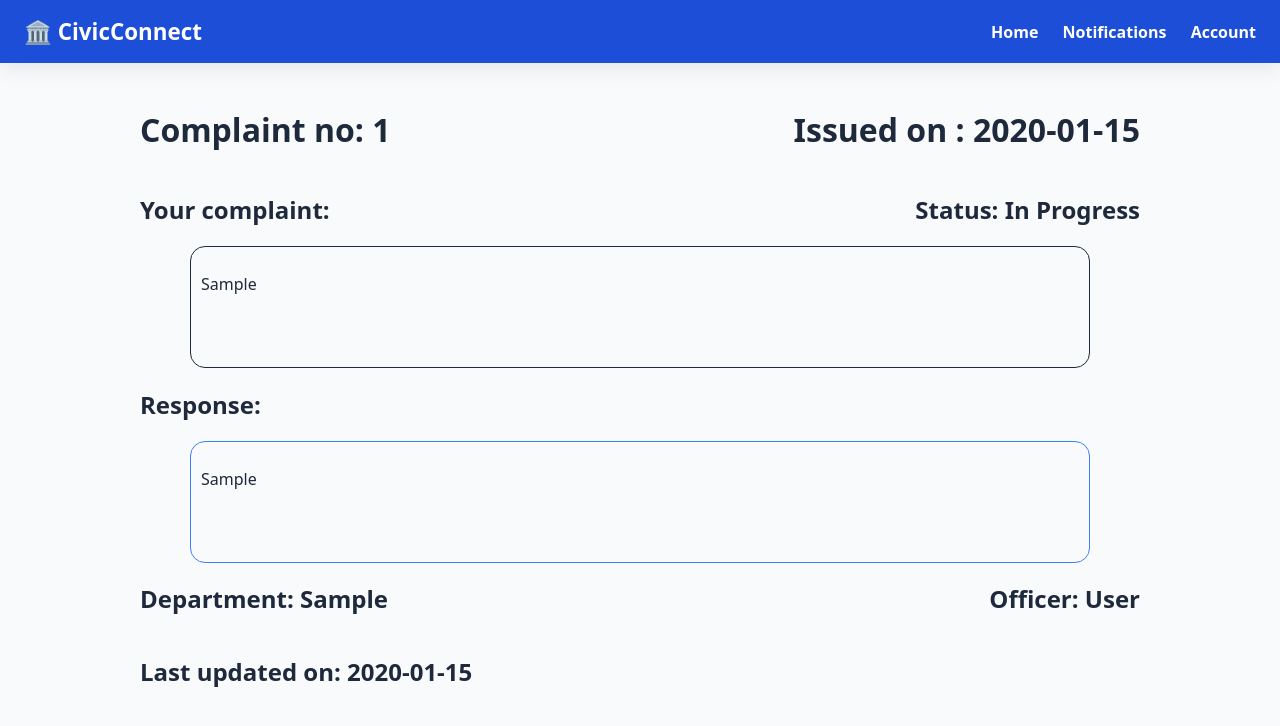
After one commit to karthik4j/CivicConnect, a Flask app: page /complaints/1 in a window 1280 px wide. The commit adds this page. Shown: the top 726 px of the page. Run offline with Flask 3, Linux system fonts and the light colour scheme; tables that the repository leaves empty hold one stand-in row (values such as "Sample post").

Commit message:
Users can see now the status of their complaint with timeline

```diff
--- a/app.py
+++ b/app.py
@@ -142,9 +142,58 @@ def my_complaints():
 
     return render_template('my_complaints.html', querry=result)
 
+
+#todo need to make the webiste here.
+@app.route('/complaints/<id>')
+def view_detailed_complaints_usr(id):
+    res =conn.execute("""SELECT
+c.dof AS complaint_date,
+    c.complaint,
+    c.status AS complaint_status,
+    r.msg AS admin_response,
+    a.dept AS admin_department,
+    a.fullname AS admin_name,
+    r.date_of_change AS response_date
+FROM complaints c
+LEFT JOIN (
+    SELECT res.*
+    FROM resolution res
+    INNER JOIN (
+        SELECT comp_id, MAX(date_of_change) AS latest_date
+        FROM resolution
+        GROUP BY comp_id
+    ) latest_res
+    ON res.comp_id = latest_res.comp_id AND res.date_of_change = latest_res.latest_date
+) r ON c.comp_id = r.comp_id
+LEFT JOIN admin a ON r.admin_id = a.id
+WHERE c.comp_id = ?;
+""", (id,))
+
+# fetch result
+    result = res.fetchone()
+
+    """
+    if result:
+        print("Complaint Date:", result[0])
+        print("Complaint:", result[1])
+        print("Status:", result[2])
+        print("Admin Response:", result[3])
+        print("Admin Department:", result[4])
+        print("Admin Name:", result[5])
+        print("Response Date:", result[6])
+    else:
+        print("No complaint found for that ID.")
+    """
+    return render_template('view_detailed_complaints_user.html',complaint_id=id,issue_date=result[0],status=result[2],complaint=result[1],response=result[3],dept=result[4],officer_name=result[5],updated_date=result[6])
+
 @app.route('/complaint_status')
 def complaint_status():
-  return render_template('complaint_status.html')
+
+  logged_in_usr_id = request.cookies.get('id')
+  res = conn.execute('SELECT comp_id, dof, complaint, status FROM complaints WHERE id = ?',(logged_in_usr_id, ))
+  res = res.fetchall()
+
+  return render_template('complaint_status.html',complaints=res)
 
 @app.route('/login', methods=['POST'])
 def login():
--- /dev/null
+++ b/templates/view_detailed_complaints_user.html
@@ -0,0 +1,140 @@
+<!DOCTYPE html>
+<html lang="en">
+<head>
+  <meta charset="UTF-8">
+  <meta name="viewport" content="width=device-width, initial-scale=1.0">
+  <title>My Complaints – CivicConnect</title>
+  <style>
+    :root {
+      --bg: #F8FAFC;
+      --surface: #FFFFFF;
+      --primary: #1D4ED8;
+      --primary-2: #3B82F6;
+      --text: #1E293B;
+      --muted: #64748B;
+      --border: #E2E8F0;
+      --shadow: 0 6px 20px rgba(2, 6, 23, .08);
+      --radius: 12px;
+    }
+
+    body {
+      margin: 0;
+      font-family: system-ui, -apple-system, Segoe UI, Roboto, sans-serif;
+      background: var(--bg);
+      color: var(--text);
+    }
+
+    header {
+      background: var(--primary);
+      color: #fff;
+      padding: 16px 24px;
+      display: flex;
+      justify-content: space-between;
+      align-items: center;
+      box-shadow: var(--shadow);
+    }
+
+    header h1 {
+      margin: 0;
+      font-size: 1.4rem;
+    }
+
+    nav a {
+      color: #fff;
+      margin-left: 20px;
+      text-decoration: none;
+      font-weight: 600;
+    }
+
+    nav a:hover {
+      text-decoration: underline;
+    }
+
+    .container {
+      max-width: 1000px;
+      margin: 24px auto;
+      padding: 0 16px;
+    }
+
+    .row-align
+    {
+      display: flex;
+      flex-direction: row;
+      justify-content: space-between;
+      align-items:center;
+    }
+
+    .complaint-box
+    {
+      height: 120px;
+      width:100;
+      margin-left:50px;
+      margin-right: 50px;
+      border-style: solid;
+      border-width: 1px;
+      border-radius: 15px;
+    }
+
+    .complaint-box p
+    {
+      padding:10px;
+    }
+  </style>
+</head>
+<body>
+  <!-- Header -->
+  <header>
+    <h1>🏛️ CivicConnect</h1>
+    <nav>
+      <a href="{{ url_for('home') }}">Home</a>
+      <a href="{{ url_for('get_notifications_all') }}">Notifications</a>
+      <a href="{{ url_for('account_page') }}">Account</a>
+    </nav>
+  </header>
+
+  <!-- Page Content -->
+  <main class="container">
+
+    <div class="row-align">
+      <h1>Complaint no: {{complaint_id}}</h1>
+      <h1>Issued on : {{issue_date}}</h1>
+    </div>
+
+    <div class="row-align">
+      <h2>Your complaint:</h2>
+      <h2>Status:
+              {% if status == 0 %}
+                Pending
+              {% elif status == 1 %}
+                In Progress
+              {% elif status == 2 %}
+                Resolved
+              {% else %}
+                Unknown
+              {% endif %}</h2>
+    </div>
+
+
+    <div class="complaint-box">
+      <p>{{complaint}}</p>
+    </div>
+
+    <h2>Response:</h2>
+    <div class="complaint-box" style="border-color:var(--primary-2);">
+      <p>{{response}}</p>
+    </div>
+
+    <div class="row-align">
+        <h2>Department:  {{dept}}</h2>
+        <h2>Officer: {{officer_name}}</h2>
+    </div>
+
+    <h2>Last updated on: {{updated_date}}</h2>
+
+
+  </main>
+
+
+
+</body>
+</html>
```
Also changed, not shown: templates/complaint_status.html (+44 -25 lines).
